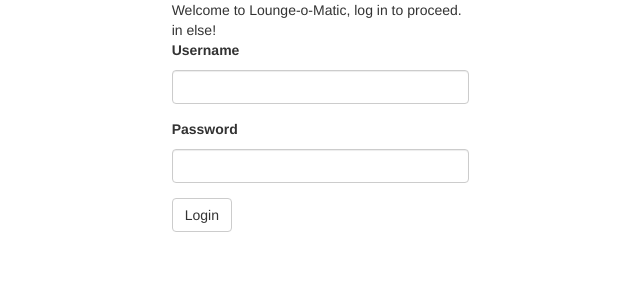
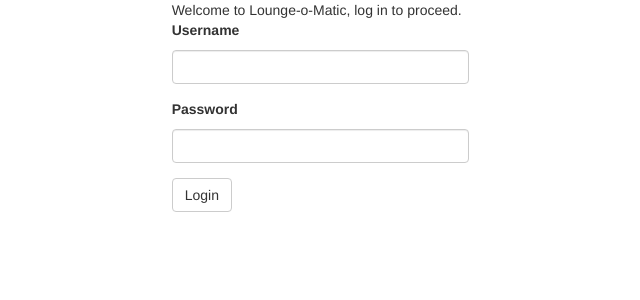
Before and after one commit to ax-rwnd/lounge-frontseat, a Flask app: page /login in a window 1280 px wide. Shown: the top 300 px of the page, without its empty margins (265-905 px from the left). Run offline with Flask 2, Linux system fonts and the light colour scheme; parts of the project's set-up code (start-up, migrations or seed data) failed here and were passed over; some libraries are stand-ins or nearby versions.

Commit message:
Missed debug print...

```diff
--- a/src/templates/_formhelpers.html
+++ b/src/templates/_formhelpers.html
@@ -20,7 +20,6 @@
 	{% if caller %}
 	    {{ caller() }}
 	{% else %}
-		in else!
 		{% for f in form %}
 			{% if f.type == 'username' %}
 				{{ render_field(form.username, placeholder='Input username', type='username') }}
```
